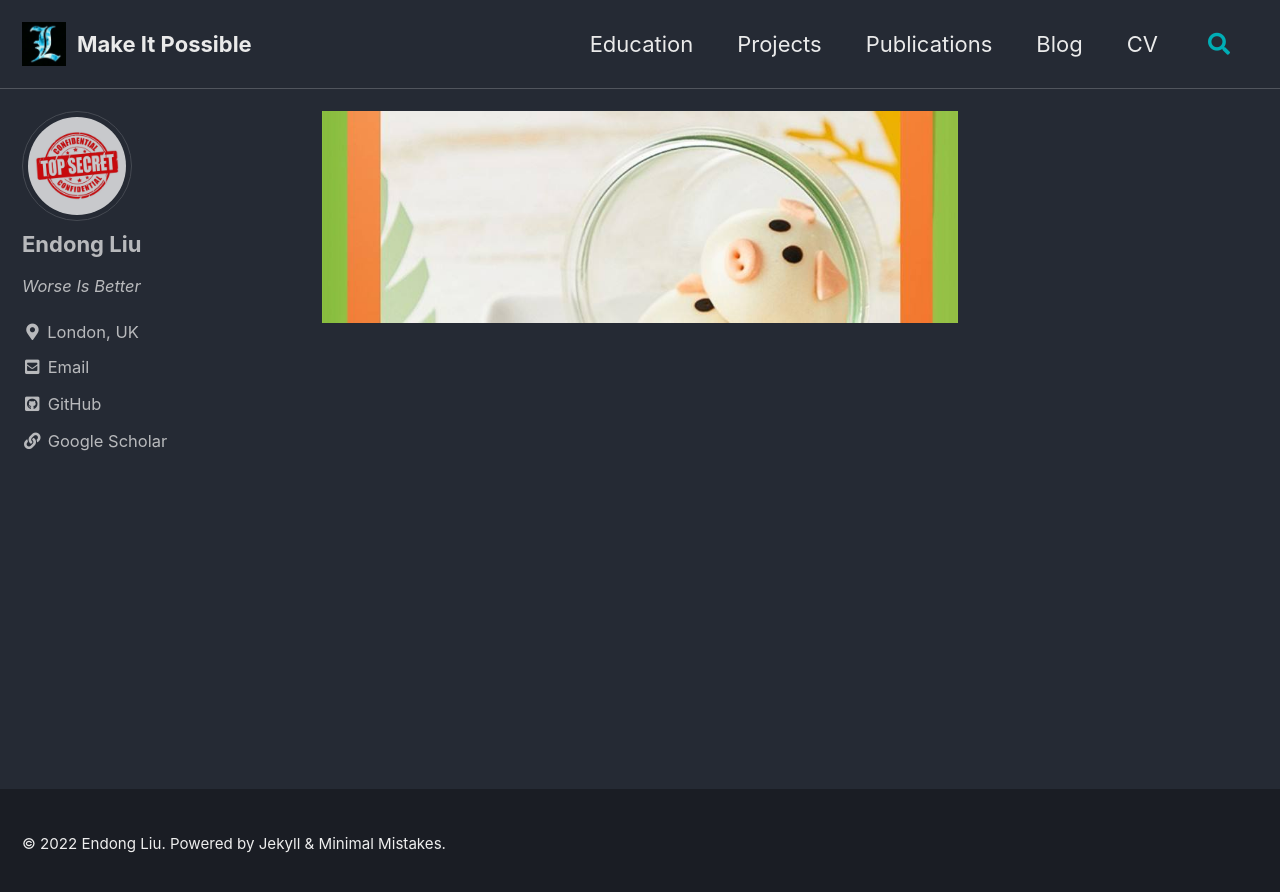
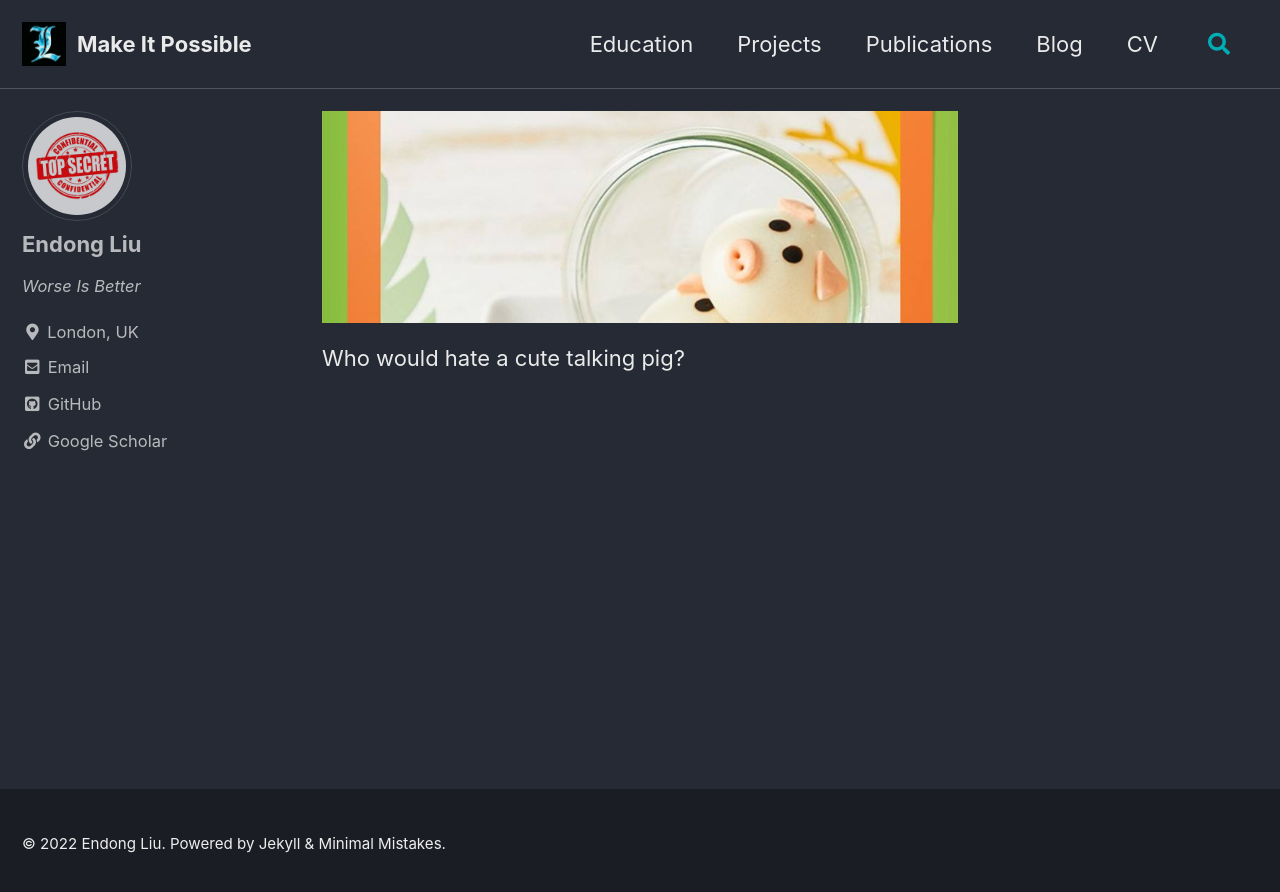
Before and after one commit to ZzPoLariszZ/zzpolariszz.github.io, a Jekyll site: the page built from index.html, in a window 1280 px wide. Shown: the top 892 px of the page. Built offline with Jekyll 4.4.1, drawn with Linux system fonts in a browser that asks for light colours; cached includes are drawn as plain includes; the list of posts is cut into pages by our own code.

Commit message:
Update index.html

```diff
--- a/index.html
+++ b/index.html
@@ -3,12 +3,11 @@ layout: single
 author_profile: true
 ---
 
-<div class="col-md-8" style="height: 50vh;">
-
+<div>
     <!-- Main Image -->
     <img class="img-responsive" src="/assets/images/pig.jpg" alt=""><br>
 
     <div style="margin-top:3%; text-align:justify;">
-
+        <p>Who would hate a cute talking pig?</p>
     </div>
 </div>
```
